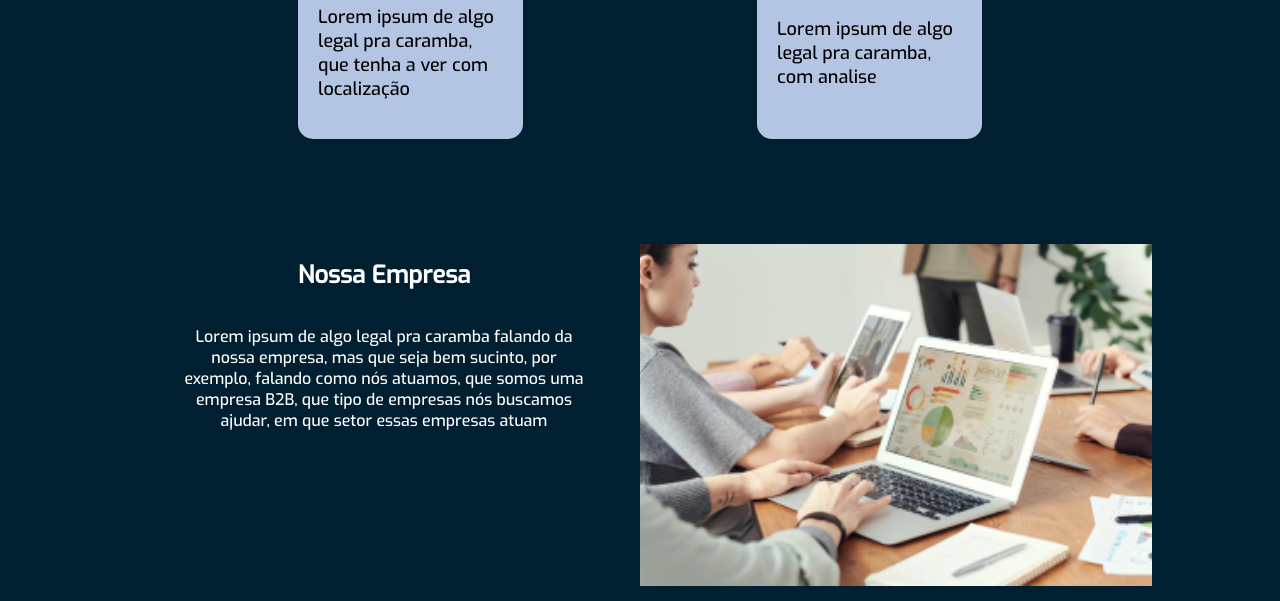
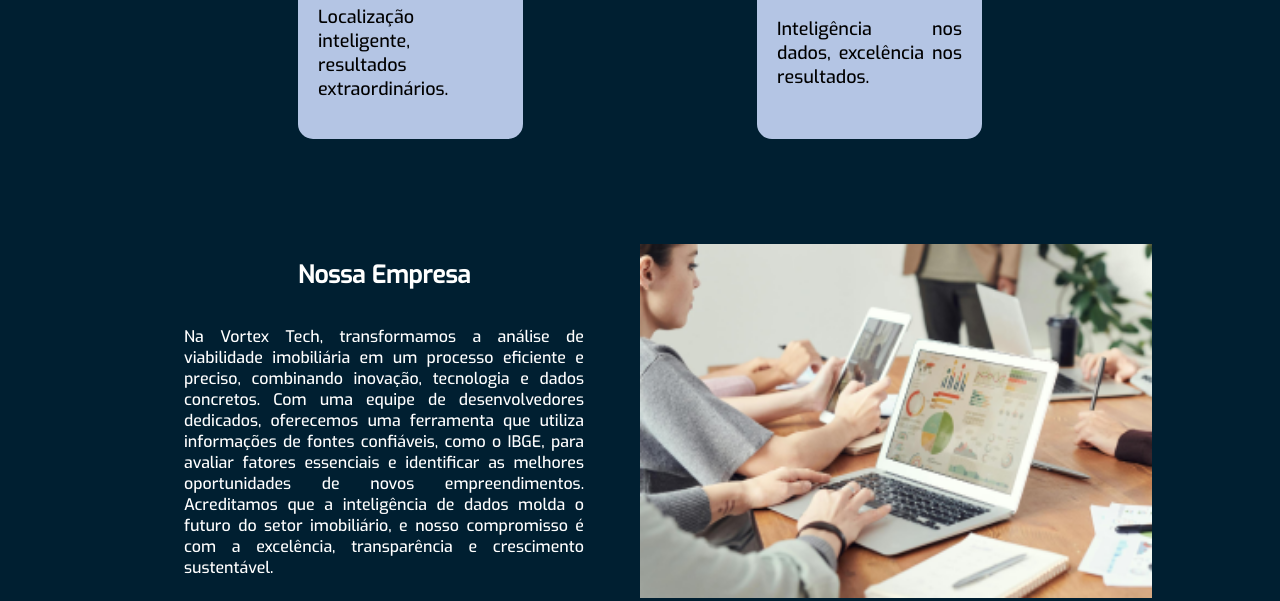
Before and after one commit to VortexxTech/vortex-institucional, a plain HTML site: page src/pages/home/index.html in a window 1280 px wide. Shown: the part 476-1077 px from the top of the page. Drawn offline with Linux system fonts and the light colour scheme.

Commit message:
Inclusão de textos sobre o projeto Vortex

```diff
--- a/src/pages/home/index.html
+++ b/src/pages/home/index.html
@@ -53,7 +53,7 @@
                     <img src="../../assets/icons/icon_brasil.svg" alt="icone do brasil">
                 </div>
                 <section id="locate">
-                    <p>Lorem ipsum de algo legal pra caramba, que tenha a ver com localização</p>
+                    <p>Localização inteligente, resultados extraordinários.</p>
                 </section>
 
             </div>
@@ -64,7 +64,7 @@
                     <img src="../../assets/icons/icon_analysis.svg" alt="icone de analise">
                 </div>
                 <section id="analysis">
-                    <p>Lorem ipsum de algo legal pra caramba, com analise</p>
+                    <p>Inteligência nos dados, excelência nos resultados.</p>
                 </section>
 
             </div>
@@ -81,7 +81,7 @@
 
                     <h2>Nossa Empresa</h2>
                     <p>
-                        Lorem ipsum de algo legal pra caramba falando da nossa empresa, mas que seja bem sucinto, por exemplo, falando como nós atuamos, que somos uma empresa B2B, que tipo de empresas nós buscamos ajudar, em que setor essas empresas atuam
+                        Na Vortex Tech, transformamos a análise de viabilidade imobiliária em um processo eficiente e preciso, combinando inovação, tecnologia e dados concretos. Com uma equipe de desenvolvedores dedicados, oferecemos uma ferramenta que utiliza informações de fontes confiáveis, como o IBGE, para avaliar fatores essenciais e identificar as melhores oportunidades de novos empreendimentos. Acreditamos que a inteligência de dados molda o futuro do setor imobiliário, e nosso compromisso é com a excelência, transparência e crescimento sustentável.
                     </p>
 
                 </div>
--- a/src/pages/home/style.css
+++ b/src/pages/home/style.css
@@ -141,6 +141,7 @@ main{
 #analysis p{
     margin-top: 30px;
     font-size: 18px;
+    text-align: justify;
     color: #000000;
 }
 
@@ -168,10 +169,14 @@ main{
     padding: 0 5vw;
 }
 
-#about h2,
+#about h2{
+    margin: 15px 0;
+    text-align: center;
+}
+
 #about p{
     margin: 15px 0;
-    text-align: center;
+    text-align: justify;
 }
 
 #about > div img{
```
